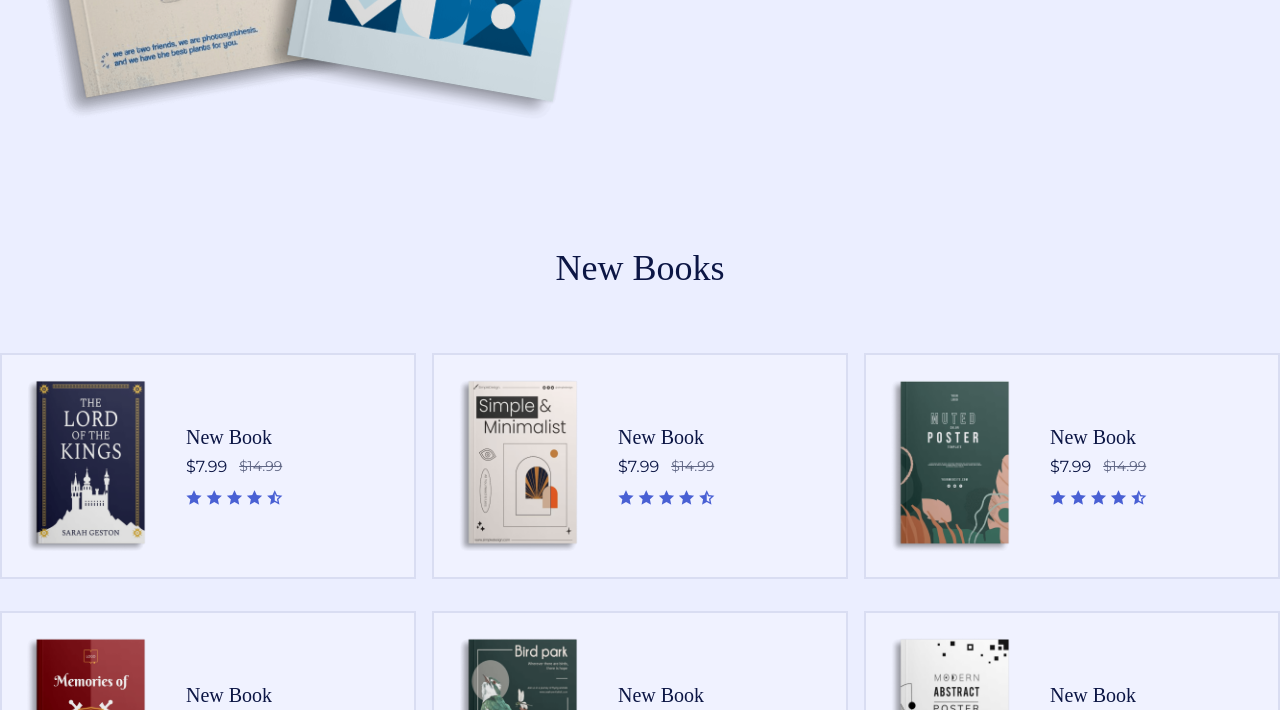
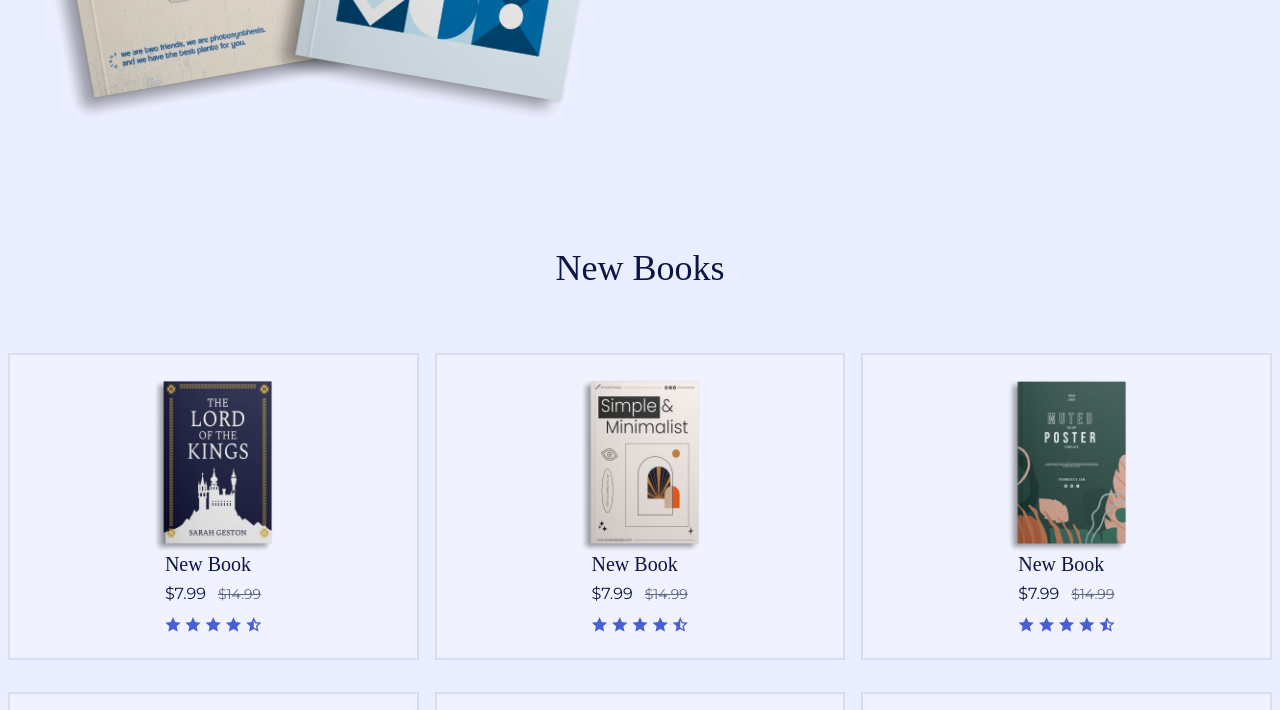
Before and after one commit to Mo-Ahmed-Ah/Online-Book-Store, a plain HTML site: page index.html in a window 1280 px wide. Shown: the part 2090-2800 px from the top of the page. Drawn offline with nearby package versions, Linux system fonts and the light colour scheme; a web font is replaced by a local one.

Commit message:
wnd without styling

```diff
--- a/styles/style.css
+++ b/styles/style.css
@@ -357,6 +357,7 @@ img {
     -moz-transition: top 0.4s;
     -ms-transition: top 0.4s;
     -o-transition: top 0.4s;
+    justify-content: center;
 }
 
 .login__form{
@@ -950,16 +951,17 @@ width: 170px;
 
 /*=============== BREAKPOINTS ===============*/
 /* For small devices */
-@media screen and (max-width: 320px) {
+@media screen and (min-width: 320px) {
     .container{
-        margin-inline: 1rem;
+        margin-inline: .5rem;
     }
 
     .nav__menu{
         padding-inline: 3rem;
     }
 
-    .discount__imag-1,.discount__imag-2{
+    .discount__imag-1,
+    .discount__imag-2{
         width: 140px;
     }
 
@@ -1003,6 +1005,7 @@ width: 170px;
     .login__form{
         width: 400px;
         justify-content: center;
+        align-items: center;
     }
 
     .close{
@@ -1216,9 +1219,9 @@ width: 170px;
 }
 
 @media screen and (min-width: 1220px) {
-    .container {
+    /* .container {
         margin-inline: auto;
-    }
+    } */
 
     .home__container {
         grid-template-columns: 435px 745px;
```
